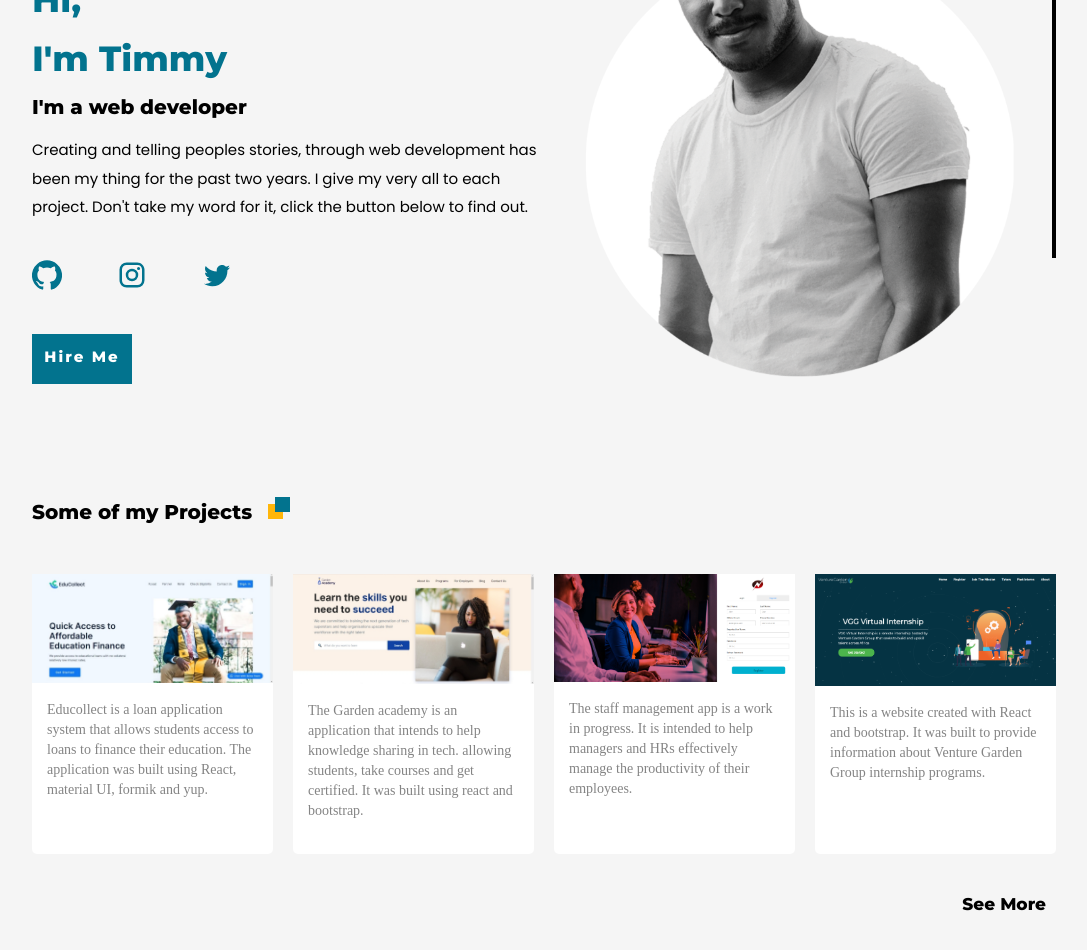
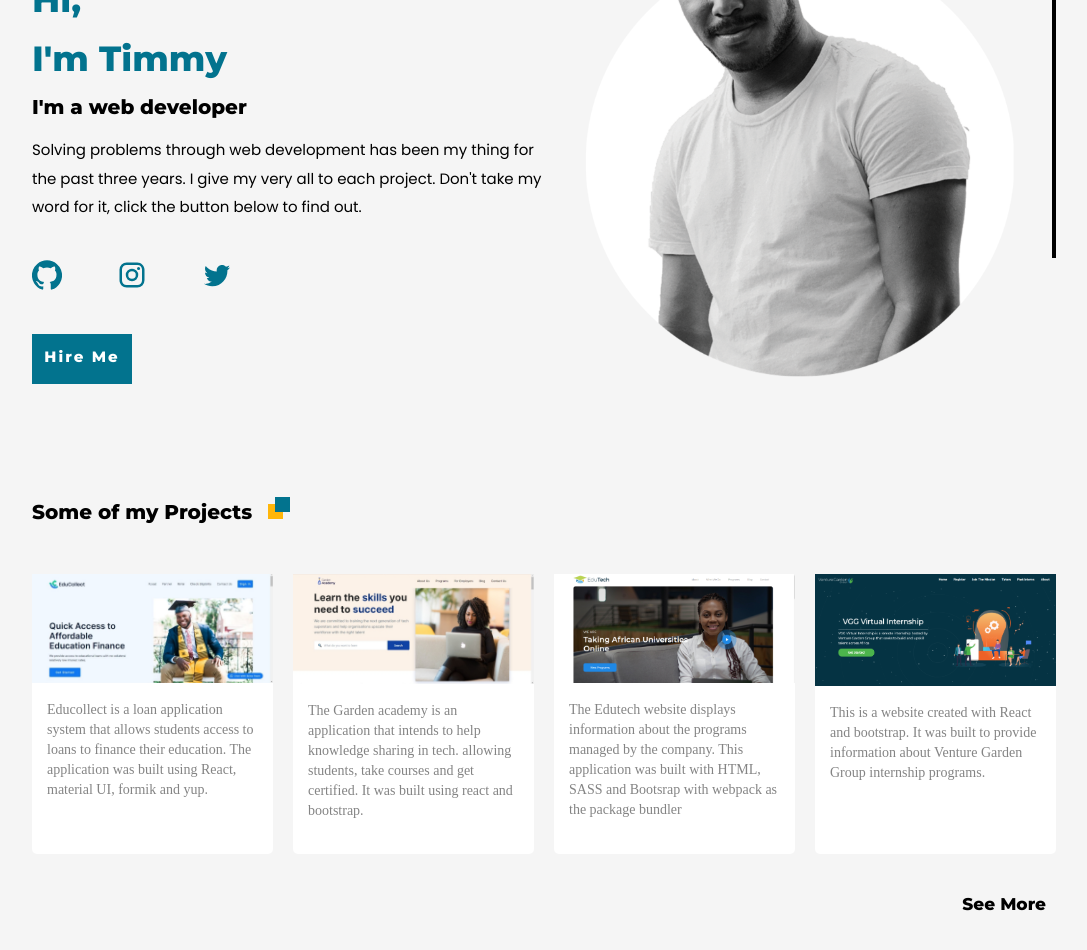
Before and after one commit to timmy471/my-portfolio, a React (Create React App) app: page / in a window 1280 px wide. Shown: the part 240-1190 px from the top of the page, without its empty margins (96-1183 px from the left). Built offline with nearby package versions, Linux system fonts and the light colour scheme.

Commit message:
aded edutech website

```diff
--- a/src/components/Bio.js
+++ b/src/components/Bio.js
@@ -17,8 +17,8 @@ const Bio = () => {
                     </h1>
                     <h2>I'm a web developer</h2>
                     <p>
-                        Creating and telling peoples stories, through web development has been
-                        my thing for the past two years. I give my very all to each
+                        Solving problems through web development has been
+                        my thing for the past three years. I give my very all to each
                         project. Don't take my word for it, click the button below to
                         find out.
                     </p>
--- a/src/components/Project.js
+++ b/src/components/Project.js
@@ -1,7 +1,7 @@
 import React from 'react';
 import Educollect from "../img/educollect.jpeg";
 import GardenAcademy from "../img/garden-academy.jpeg";
-import StaffMgt from "../img/staff-mgt.png";
+import Edutech from "../img/edutech.png";
 import VGG from "../img/vgg_internship.png";
 
 
@@ -22,10 +22,10 @@ const Project = () => {
             details: "The Garden academy is an application that intends to help knowledge sharing in tech. allowing students, take courses and get certified. It was built using react and bootstrap."
         },
         {
-            name: "Staff Management",
-            image: StaffMgt,
-            link: "https://timmy-hr.herokuapp.com/index.html",
-            details: "The staff management app is a work in progress. It is intended to help managers and HRs effectively manage the productivity of their employees."
+            name: "Edutech",
+            image: Edutech,
+            link: "https://edutechng.com/",
+            details: "The Edutech website displays information about the programs managed by the company. This application was built with HTML, SASS and Bootsrap with webpack as the package bundler"
         },
         {
             name: "Vgg Website",
```
Also changed, not shown: src/img/edutech.png (added).
